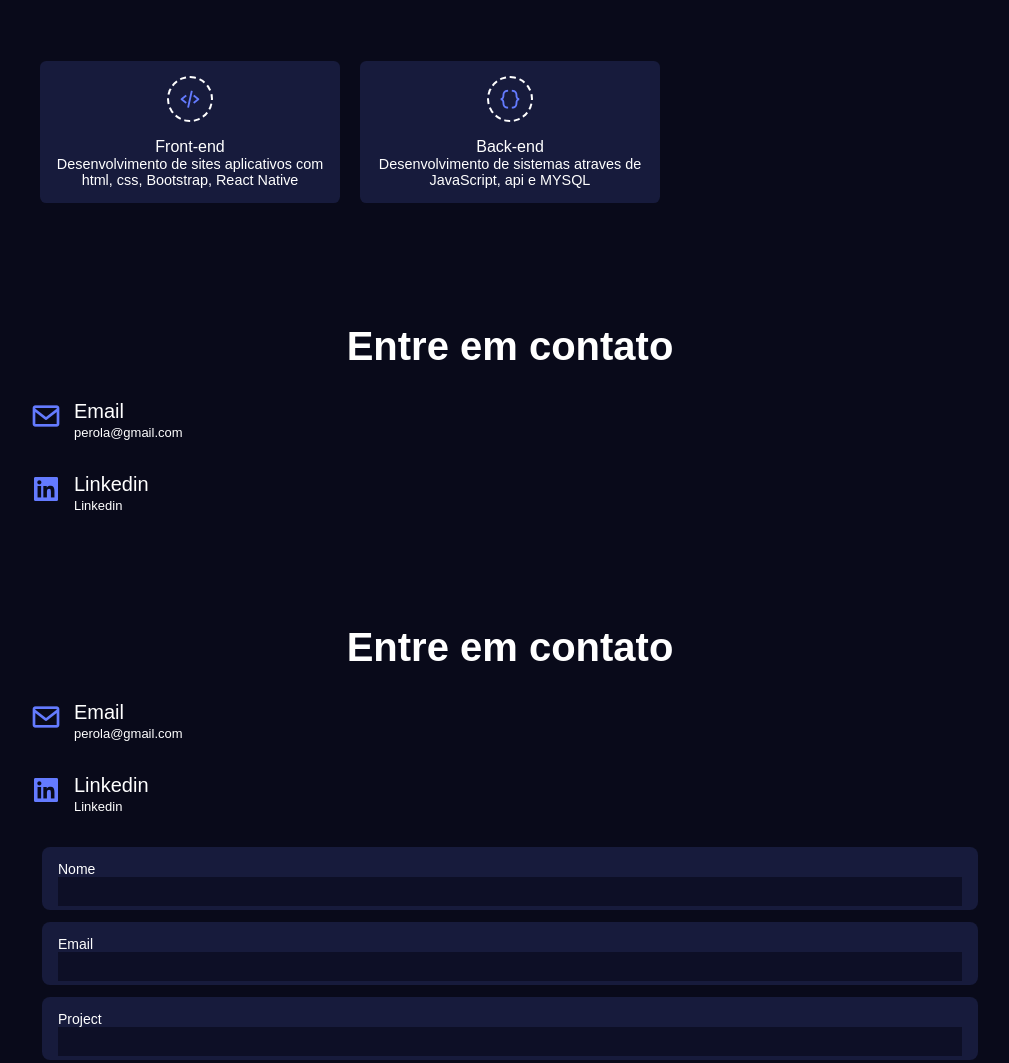
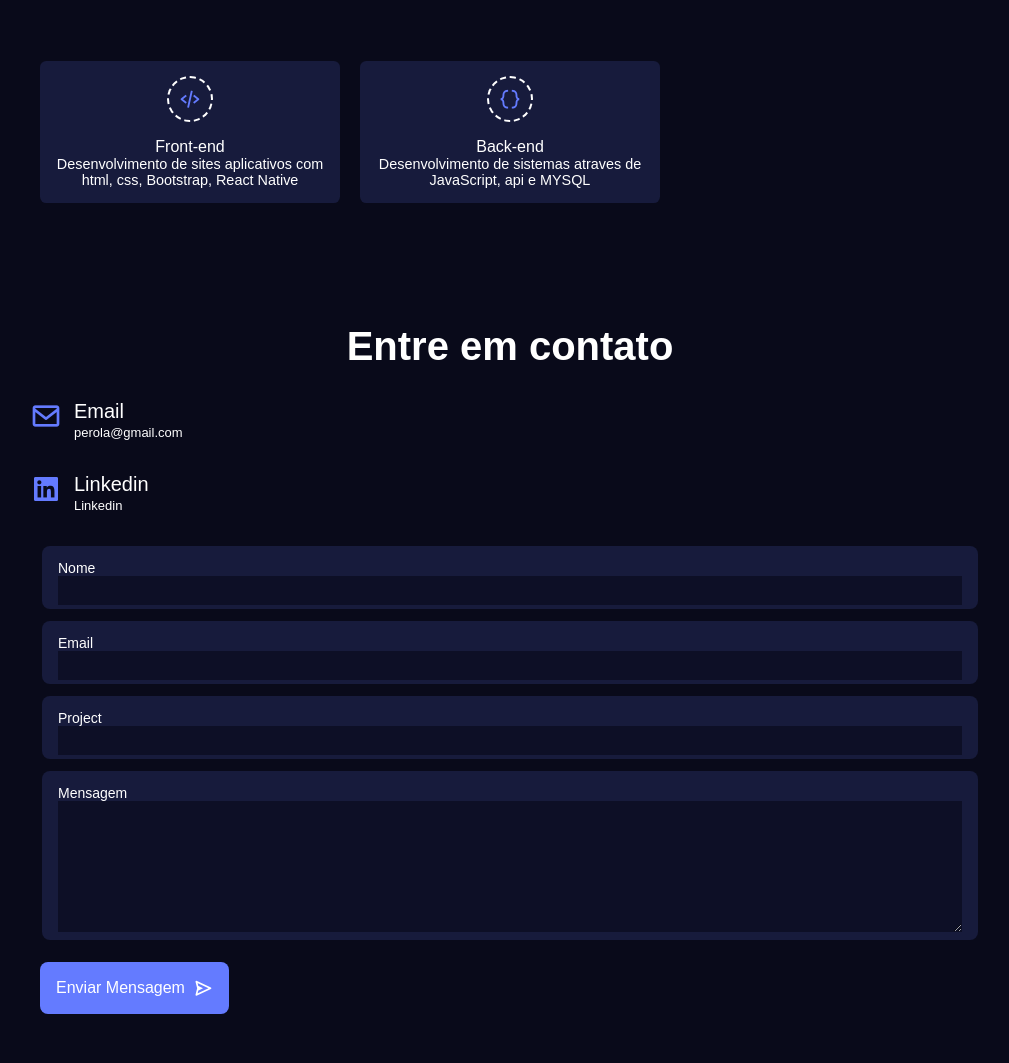
Before and after one commit to Perola-Ariana/Portfolio, a plain HTML site: page index.html in a window 1280 px wide. Shown: the part 1041-2104 px from the top of the page, without its empty margins (130-1139 px from the left). Drawn offline with nearby package versions, Linux system fonts and the light colour scheme.

Commit message:
Formulário modificado

```diff
--- a/index.html
+++ b/index.html
@@ -88,27 +88,6 @@
         </div>
 
       </section>
-      <section class="contact-section" id="contact">
-        <h2 class="section-title">Entre em contato</h2>
-        <div class="contact-container container grid">
-          <div>
-
-            <div class="contact-information">
-              <i class='bx bx-envelope contact-icon'></i>
-              <div>
-                <h3 class="contact-title">Email</h3>
-                <span class="contact-subtitle">perola@gmail.com</span>
-              </div>
-            </div>
-            <div class="contact-information">
-              <i class='bx bxl-linkedin-square contact-icon'></i>
-              <div>
-                <h3 class="contact-title">Linkedin</h3>
-                <span class="contact-subtitle">Linkedin</span>
-              </div>
-            </div>
-
-          </div>
 
           <!--contato-->
 
```
